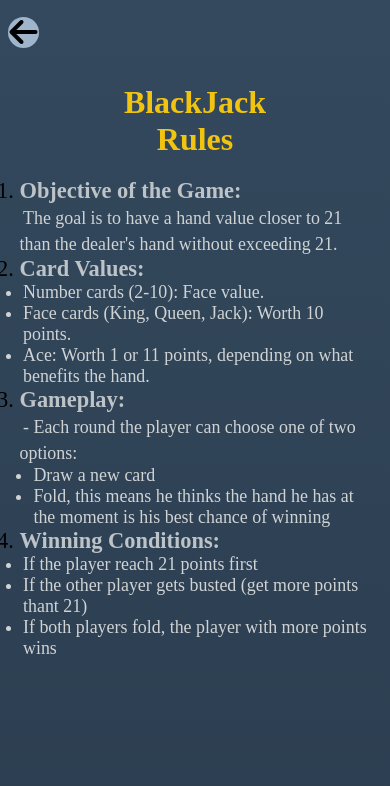
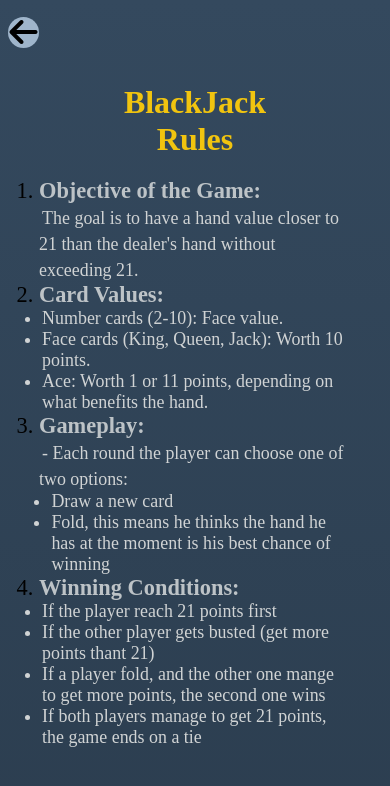
Before and after one commit to mohamedsennia/blackJackFront, an Angular app: page /rules in a window 390 px wide. Shown: the top 786 px of the page. Built offline with nearby package versions, Linux system fonts and the light colour scheme.

Commit message:
fixed rules page

```diff
--- a/src/app/Views/game/game.component.css
+++ b/src/app/Views/game/game.component.css
@@ -1,7 +1,7 @@
 :host{
     background-image: url(/assets/table.jpg);
     display: block;
-    height: 100%;
+    min-height: 100%;
     width: 100%;
     background-repeat: repeat;
     background-size: cover;
--- a/src/app/Views/rules/rules.component.css
+++ b/src/app/Views/rules/rules.component.css
@@ -2,7 +2,7 @@
     display: block;
 
     background-color: #34495E;
-    height: 85vh;
+    min-height: 85vh;
     padding: 10vh 0px 5vh 0%;
     margin: 0;
     background: linear-gradient(to bottom, #34495E, #2C3E50);
@@ -56,4 +56,8 @@ ul,span{
     #backButton{
         width: 8%;
     }
+    #rules{
+        width: 80%;
+        margin: auto;
+    }
 }
--- a/src/app/Views/rules/rules.component.html
+++ b/src/app/Views/rules/rules.component.html
@@ -30,8 +30,8 @@
             <ul>
                 <li>If the player reach 21 points first</li>
                 <li>If the other player gets busted (get more points thant 21)</li>
-                <li>If both players fold, the player with more points wins</li>
-
+                <li>If a player fold, and the other one mange to get more points, the second one wins</li>
+               <li>If both players manage to get 21 points, the game ends on a tie</li>
             </ul>
         </li>
 
```
